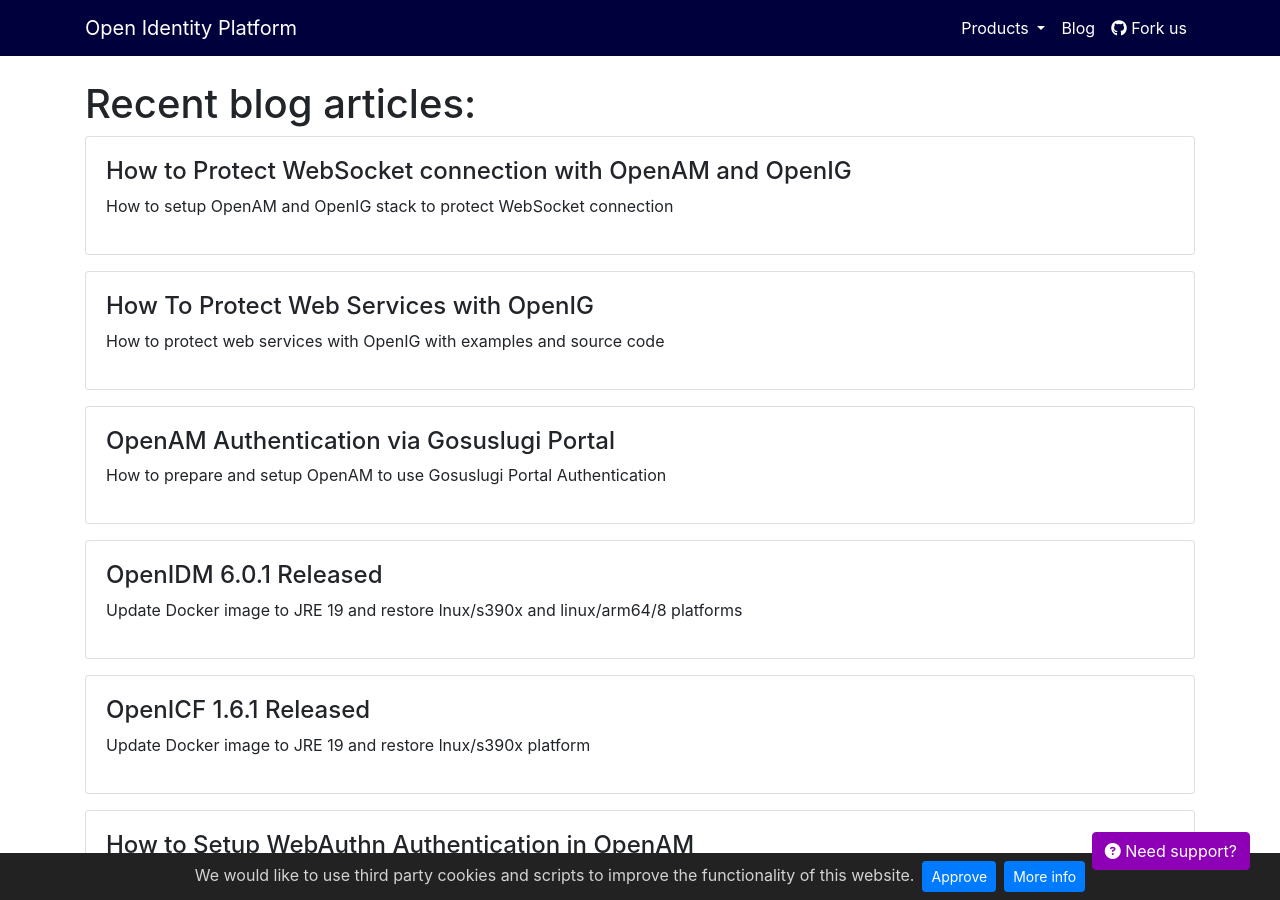
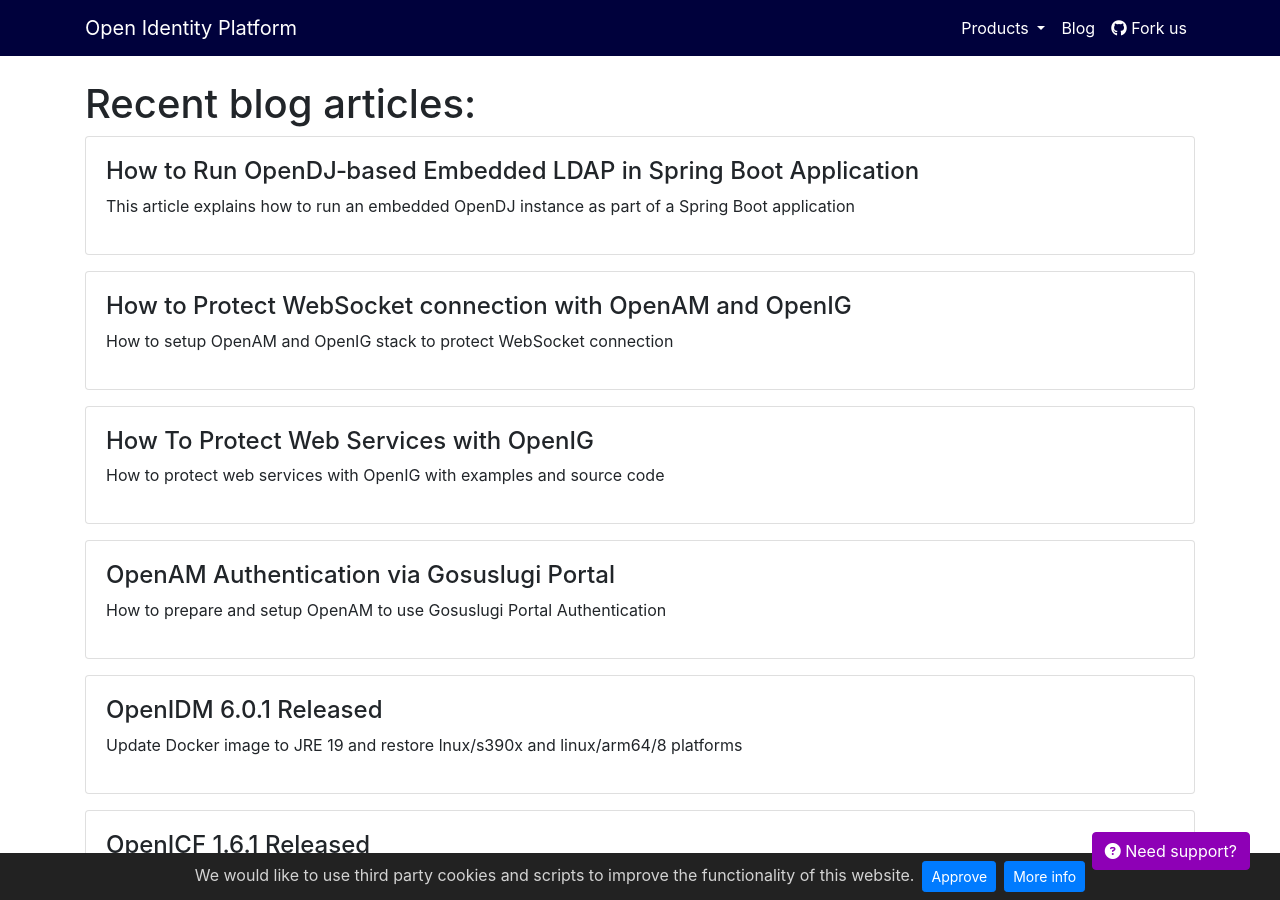
Before and after one commit to OpenIdentityPlatform/OpenIdentityPlatform.org, a Jekyll site: the page built from blog/index.html, in a window 1280 px wide and 900 px high. Built offline with Jekyll 4.4.1, drawn with Linux system fonts in a browser that asks for light colours; nearby versions of some CDN libraries; some of the changed lines change nothing that is shown.

Commit message:
How to Run OpenDJ‐based Embedded LDAP in Spring Boot Application (#175)

````diff
--- a/_data/blogposts.yml
+++ b/_data/blogposts.yml
@@ -1,3 +1,7 @@
+-
+  title: 'How to Run OpenDJ‐based Embedded LDAP in Spring Boot Application'
+  link: '/blog/how-to-run-embedded-opendj-in-spring-boot'
+  description: 'This article explains how to run an embedded OpenDJ instance as part of a Spring Boot application'
 -
   title: 'How to Protect WebSocket connection with OpenAM and OpenIG'
   link: '/blog/openam-openig-websocket'
--- /dev/null
+++ b/blog/how-to-run-embedded-opendj-in-spring-boot.md
@@ -0,0 +1,188 @@
+---
+layout: home
+title: "How to Run OpenDJ‐based Embedded LDAP in Spring Boot Application"
+landing-title2: "How to Run OpenDJ‐based Embedded LDAP in Spring Boot Application"
+description: "This article explains how to run an embedded OpenDJ instance as part of a Spring Boot application"
+keywords: 'opendj, ldap, spring, spring boot, embedded ldap'
+imageurl: 'opendj-og.png'
+share-buttons: true
+canonical: https://github.com/OpenIdentityPlatform/OpenDJ/wiki/How-to-Run-OpenDJ%E2%80%90based-Embedded-LDAP-in-Spring-Boot-Application'
+---
+<h1>How to Run OpenDJ‐based Embedded LDAP in Spring Boot Application</h1>
+
+Original article: [https://github.com/OpenIdentityPlatform/OpenDJ/wiki/How-to-Run-OpenDJ%E2%80%90based-Embedded-LDAP-in-Spring-Boot-Application](https://github.com/OpenIdentityPlatform/OpenDJ/wiki/How-to-Run-OpenDJ%E2%80%90based-Embedded-LDAP-in-Spring-Boot-Application)
+
+## Introduction
+
+In the following article we will setup a Spring Boot application with embedded OpenDJ-based LDAP server. This may be needed for integration testing or for productive use. For example, it could be useful for authentication via LDAP.
+
+
+## Create a Project
+Create an empty Spring Boot project using the Spring Initializer site or manually. Add the `opendj-embedded` dependency to the `pom.xml` file of the Spring Boot application.
+
+```xml
+<dependency>
+    <groupId>org.openidentityplatform.opendj</groupId>
+    <artifactId>opendj-embedded</artifactId>
+    <version>4.6.4</version>
+</dependency>
+```
+
+Add Java 8 compatibility arguments to the project properties
+
+```xml
+<properties>
+		...
+    <jvm.compatibility.args>
+        --add-exports java.base/sun.security.tools.keytool=ALL-UNNAMED
+        --add-exports java.base/sun.security.x509=ALL-UNNAMED
+    </jvm.compatibility.args>
+</properties>
+```
+
+Then add these arguments to `spring-boot-maven-plugin`:
+
+```xml
+<plugin>
+    <groupId>org.springframework.boot</groupId>
+    <artifactId>spring-boot-maven-plugin</artifactId>
+    <configuration>
+        <jvmArguments>${jvm.compatibility.args}</jvmArguments>
+    </configuration>
+</plugin>
+```
+
+Add bean Embedded OpenDJ to your Spring Boot application.
+
+```java
+@Bean
+public EmbeddedOpenDJ embeddedOpenDJ() {
+    EmbeddedOpenDJ embeddedOpenDJ = new EmbeddedOpenDJ();
+    embeddedOpenDJ.run();
+    return embeddedOpenDJ;
+}
+```
+
+In principle, this is all you need to start the embedded OpenDJ. There are still some nuances left. Let's take a look at how to change the default OpenDJ configuration:
+
+### Change the Default Configuration
+
+Create a new configuration class inherited from the `org.openidentityplatform.opendj.embedded.Config` class and overload the required properties, such as baseDN and admin password:
+
+```java
+@Configuration
+public class OpenDJConfiguration extends Config {
+
+    @Override
+    @Value("${opendj.basedn:dc=example,dc=openidentityplatform,dc=org}")
+    public void setBaseDN(String baseDN) {
+        super.setBaseDN(baseDN);
+    }
+
+    @Override
+    @Value("${opendj.adminpwd:passw0rd}")
+    public void setAdminPassword(String adminPassword) {
+        super.setAdminPassword(adminPassword);
+    }
+}
+```
+
+Add the configuration to the bean `EmbeddedOpenDJ` initialization
+
+```java
+@Bean
+public EmbeddedOpenDJ embeddedOpenDJ(OpenDJConfiguration configuration) throws IOException, EmbeddedDirectoryServerException {
+    EmbeddedOpenDJ embeddedOpenDJ = new EmbeddedOpenDJ(configuration);
+    embeddedOpenDJ.run();
+    return embeddedOpenDJ;
+}
+```
+
+### Data Import
+
+For demonstration purposes, we import the initial ldif data from the string.
+
+```java
+@Bean
+public EmbeddedOpenDJ embeddedOpenDJ(OpenDJConfiguration configuration) throws IOException, EmbeddedDirectoryServerException {
+    EmbeddedOpenDJ embeddedOpenDJ = new EmbeddedOpenDJ(configuration);
+    embeddedOpenDJ.run();
+    String data = """
+dn: dc=example,dc=openidentityplatform,dc=org
+objectClass: top
+objectClass: domain
+dc: example
+
+dn: ou=people,dc=example,dc=openidentityplatform,dc=org
+objectclass: top
+objectclass: organizationalUnit
+ou: people
+
+dn: uid=jdoe,ou=people,dc=example,dc=openidentityplatform,dc=org
+objectclass: top
+objectclass: person
+objectclass: organizationalPerson
+objectclass: inetOrgPerson
+cn: John Doe
+sn: John
+uid: jdoe
+""";
+    InputStream inputStream = new ByteArrayInputStream(data.getBytes(StandardCharsets.UTF_8));
+    embeddedOpenDJ.importData(inputStream);
+    return embeddedOpenDJ;
+}
+```
+
+If necessary, you can import data from any `InputStream`, such as a file read stream.
+
+## Testing
+
+You can use the `spring-ldap-core` library to test the embedded LDAP functionality
+
+Add dependencies to the project to run the tests
+
+```xml
+<dependency>
+    <groupId>org.springframework.boot</groupId>
+    <artifactId>spring-boot-starter-test</artifactId>
+    <scope>test</scope>
+</dependency>
+<dependency>
+    <groupId>org.springframework.ldap</groupId>
+    <artifactId>spring-ldap-core</artifactId>
+    <scope>test</scope>
+</dependency>
+```
+
+Add compatibility options to the `maven-surefire-plugin`
+
+```xml
+<plugin>
+    <artifactId>maven-surefire-plugin</artifactId>
+    <configuration>
+        <argLine>${jvm.compatibility.args}</argLine>
+    </configuration>
+</plugin>
+```
+
+A simple test that will run a Spring Boot application with built-in OpenDJ authenticate and look for an imported record
+
+```java
+@SpringBootTest
+class OpenDJEmbeddedApplicationTest {
+    @Test
+    public void test() {
+        LdapContextSource contextSource = new LdapContextSource();
+        contextSource.setUrl("ldap://localhost:1389");
+        contextSource.setBase("dc=example,dc=openidentityplatform,dc=org");
+        contextSource.setUserDn("cn=Directory Manager");
+        contextSource.setPassword("passw0rd");
+        contextSource.setPooled(true);
+        contextSource.afterPropertiesSet();
+
+        LdapTemplate template = new LdapTemplate(contextSource);
+        Object user = template.lookup("uid=jdoe,ou=people");
+        assertNotNull(user);
+    }
+}
+```
````
